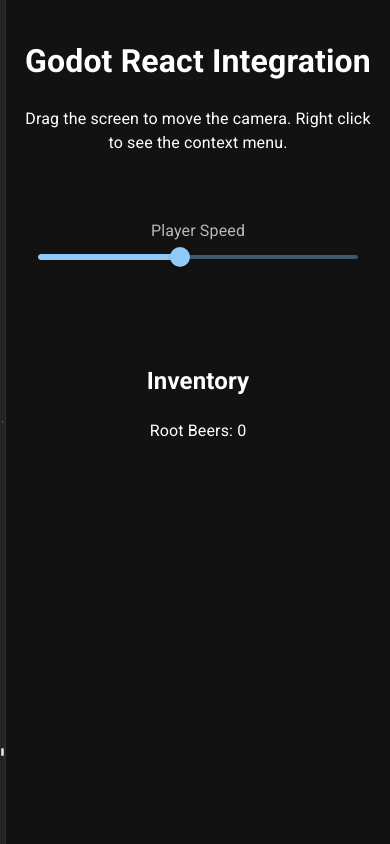
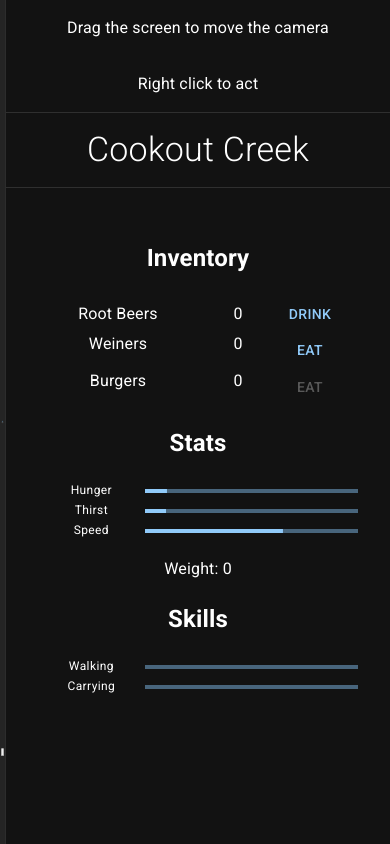
Before and after one commit to Ntropish/godot-react, a React (Vite) app: page / in a window 390 px wide. Built offline with nearby package versions, Linux system fonts and the light colour scheme; no server answers.

Commit message:
Add several stats and UI for them

```diff
--- a/public/game_build/index.html
+++ b/public/game_build/index.html
@@ -97,7 +97,7 @@
 
 		<script src="index.js"></script>
 		<script>
-const GODOT_CONFIG = {"args":[],"canvasResizePolicy":2,"ensureCrossOriginIsolationHeaders":true,"executable":"index","experimentalVK":false,"fileSizes":{"index.pck":7609536,"index.wasm":43016933},"focusCanvas":true,"gdextensionLibs":[]};
+const GODOT_CONFIG = {"args":[],"canvasResizePolicy":2,"ensureCrossOriginIsolationHeaders":true,"executable":"index","experimentalVK":false,"fileSizes":{"index.pck":11518512,"index.wasm":43016933},"focusCanvas":true,"gdextensionLibs":[]};
 const GODOT_THREADS_ENABLED = false;
 const engine = new Engine(GODOT_CONFIG);
 
--- a/src/App.tsx
+++ b/src/App.tsx
@@ -1,12 +1,20 @@
 import { useRef, useEffect, useState } from "react";
 
-import { Box, Stack, Slider, InputLabel, Divider } from "@mui/material";
+import {
+  Box,
+  Stack,
+  Divider,
+  Typography,
+  Button,
+  LinearProgress,
+} from "@mui/material";
 import "./App.css";
 import ContextMenu from "./ContextMenu";
 
 import { Action } from "./schema";
 import { useInventoryStore } from "./inventoryStore";
 import { useGameStore } from "./gameStore";
+import { useGame } from "./useGame";
 
 function App() {
   const iframeRef = useRef<HTMLIFrameElement>(null);
@@ -19,31 +27,27 @@
     anchorPosition: null,
   });
 
-  const rootBeers = useInventoryStore((state) => state.rootBeers);
+  useGame(iframeRef);
+
+  const rootBeers = useGameStore((state) => state.rootBeers);
+  const weiners = useGameStore((state) => state.weiners);
+  const burgers = useGameStore((state) => state.burgers);
+
+  const glucose = useGameStore((state) => state.glucose);
+
+  const speed = useGameStore((state) => state.speed);
+  const weight = useGameStore((state) => state.weight);
+
+  const hunger = useGameStore((state) => state.hunger);
+  const thirst = useGameStore((state) => state.thirst);
+  const walkingSkill = useGameStore((state) => state.walkingSkill);
+  const carryingSkill = useGameStore((state) => state.carryingSkill);
+
   const addToInventory = useInventoryStore((state) => state.addToInventory);
 
   const cameraLocation = useGameStore((state) => state.cameraLocation);
 
   const [actions, setActions] = useState<Action[]>([]);
-
-  const [playerSpeed, setPlayerSpeed] = useState(5);
-
-  useEffect(() => {
-    const iframe = iframeRef.current;
-    if (!iframe) return;
-
-    const iframeWindow = iframe.contentWindow;
-    if (!iframeWindow) return;
-
-    const message = {
-      type: "godot_set_player_speed",
-      payload: playerSpeed,
-    };
-
-    const serializedMessage = JSON.stringify(message);
-
-    iframeWindow.postMessage(serializedMessage, "*");
-  }, [playerSpeed]);
 
   useEffect(() => {
     const iframe = iframeRef.current;
@@ -83,16 +87,35 @@
         });
       } else if (event.data.type === "godot_onpickup") {
         const objectType = event.data.object_type;
+        const quantity = event.data.quantity || 1;
+
         if (objectType === "ROOT_BEER") {
-          addToInventory({
-            name: "ROOT_BEER",
-            quantity: 1,
-          });
+          useGameStore.setState((state) => ({
+            rootBeers: state.rootBeers + quantity,
+          }));
+        } else if (objectType === "WEINER") {
+          useGameStore.setState((state) => ({
+            weiners: state.weiners + quantity,
+          }));
+        } else if (objectType === "BURGER") {
+          useGameStore.setState((state) => ({
+            burgers: state.burgers + quantity,
+          }));
         }
       } else if (event.data.type === "godot_camera_position_update") {
         const { x, y, z } = event.data.position;
 
         useGameStore.setState({ cameraLocation: { x, y, z } });
+      } else if (event.data.type === "godot_location_update") {
+        const { x, y, z } = event.data.position;
+
+        useGameStore.setState({ location: { x, y, z } });
+      } else if (event.data.type === "godot_travel") {
+        const distance = event.data.distance;
+
+        useGameStore.setState((state) => ({
+          glucose: state.glucose - distance * 0.1,
+        }));
       }
     };
 
@@ -183,30 +206,15 @@
       </Box>
 
       <Stack sx={{ flex: "0 0 24rem" }}>
+        <p>Drag the screen to move the camera</p>
+        <p>Right click to act</p>
+        <Divider />
         <Box sx={{ m: 2 }}>
-          <h1>Godot React Integration</h1>
-
-          <p>
-            Drag the screen to move the camera. Right click to see the context
-            menu.
-          </p>
+          <Typography variant="h4" sx={{ fontWeight: 300 }}>
+            Cookout Creek
+          </Typography>
         </Box>
-
-        <Box
-          sx={{
-            m: 4,
-          }}
-        >
-          <InputLabel id="player-speed">Player Speed</InputLabel>
-          <Slider
-            aria-label="Player Speed"
-            value={playerSpeed}
-            onChange={(_, value) => setPlayerSpeed(value as number)}
-            min={1}
-            max={10}
-            valueLabelDisplay="auto"
-          />
-        </Box>
+        <Divider />
 
         <Box
           sx={{
@@ -214,7 +222,153 @@
           }}
         >
           <h2>Inventory</h2>
-          <p>Root Beers: {rootBeers}</p>
+          {/* <p>Root Beers: {rootBeers}</p> */}
+          <Stack direction="row" alignItems={"center"}>
+            <Typography
+              sx={{
+                flexBasis: "10rem",
+              }}
+            >
+              Root Beers
+            </Typography>
+            <Typography
+              sx={{
+                flexBasis: "5rem",
+              }}
+            >
+              {rootBeers}
+            </Typography>
+            <Button
+              onClick={() => {
+                useGameStore.setState((state) => ({
+                  rootBeers: state.rootBeers - 1,
+                  thirst: state.thirst - 10,
+                }));
+              }}
+            >
+              Drink
+            </Button>
+          </Stack>
+          {/* <p>Weiners: {weiners}</p> */}
+          <Stack direction="row">
+            <Typography
+              sx={{
+                flexBasis: "10rem",
+              }}
+            >
+              Weiners
+            </Typography>
+            <Typography
+              sx={{
+                flexBasis: "5rem",
+              }}
+            >
+              {weiners}
+            </Typography>
+            <Button
+              onClick={() => {
+                useGameStore.setState((state) => ({
+                  weiners: state.weiners - 1,
+                  hunger: state.hunger - 10,
+                }));
+              }}
+            >
+              Eat
+            </Button>
+          </Stack>
+          {/* <p>Burgers: {burgers}</p> */}
+          <Stack direction="row">
+            <Typography
+              sx={{
+                flexBasis: "10rem",
+              }}
+            >
+              Burgers
+            </Typography>
+            <Typography
+              sx={{
+                flexBasis: "5rem",
+              }}
+            >
+              {burgers}
+            </Typography>
+            <Button
+              disabled={burgers < 1 || hunger < 20}
+              onClick={() => {
+                useGameStore.setState((state) => ({
+                  burgers: state.burgers - 1,
+                  hunger: state.hunger - 20,
+                }));
+              }}
+            >
+              Eat
+            </Button>
+          </Stack>
+
+          <h2>Stats</h2>
+          {/* <p>Hunger: {hunger}</p> */}
+          <Stack direction="row" alignItems={"center"}>
+            <Typography variant="caption" flexBasis="10rem">
+              Hunger
+            </Typography>
+
+            <LinearProgress
+              variant="determinate"
+              value={hunger}
+              sx={{ width: "100%" }}
+            />
+          </Stack>
+          {/* <p>Thirst: {thirst}</p>
+           */}
+          <Stack direction="row" alignItems={"center"}>
+            <Typography variant="caption" flexBasis="10rem">
+              Thirst
+            </Typography>
+
+            <LinearProgress
+              variant="determinate"
+              value={thirst}
+              sx={{ width: "100%" }}
+            />
+          </Stack>
+          {/* <p>Speed: {speed}</p> */}
+          <Stack direction="row" alignItems={"center"}>
+            <Typography variant="caption" flexBasis="10rem">
+              Speed
+            </Typography>
+
+            <LinearProgress
+              variant="determinate"
+              value={(speed * 100) / 10}
+              sx={{ width: "100%" }}
+            />
+          </Stack>
+          <p>Weight: {weight}</p>
+
+          <h2>Skills</h2>
+          {/* <p>Walking Skill: {walkingSkill}</p> */}
+          {/* <p>Carrying Skill: {carryingSkill}</p> */}
+          <Stack direction="row" alignItems={"center"} sx={{}}>
+            <Typography variant="caption" sx={{ flexBasis: "10rem" }}>
+              Walking
+            </Typography>
+            <LinearProgress
+              variant="determinate"
+              value={walkingSkill}
+              sx={{ width: "100%" }}
+            ></LinearProgress>
+          </Stack>
+
+          <Stack direction="row" alignItems={"center"}>
+            <Typography variant="caption" sx={{ flexBasis: "10rem" }}>
+              Carrying
+            </Typography>
+            <LinearProgress
+              variant="determinate"
+              value={carryingSkill}
+              sx={{ width: "100%" }}
+            ></LinearProgress>
+          </Stack>
         </Box>
       </Stack>
     </Stack>
--- a/src/inventoryStore.ts
+++ b/src/inventoryStore.ts
@@ -4,11 +4,13 @@
 
 interface InventoryState {
   rootBeers: number;
+  weiners: number;
+  burgers: number;
   addToInventory: (item: Item) => void;
 }
 
 type Item = {
-  name: "ROOT_BEER";
+  name: "ROOT_BEER" | "WEINER" | "BURGER";
   quantity: number;
 };
 
@@ -16,9 +18,17 @@
   persist(
     (set) => ({
       rootBeers: 0,
+      weiners: 0,
+      burgers: 0,
       addToInventory: (item) => {
         if (item.name === "ROOT_BEER") {
           set((state) => ({ rootBeers: state.rootBeers + item.quantity }));
+        }
+        if (item.name === "WEINER") {
+          set((state) => ({ weiners: state.weiners + item.quantity }));
+        }
+        if (item.name === "BURGER") {
+          set((state) => ({ burgers: state.burgers + item.quantity }));
         }
       },
     }),
--- /dev/null
+++ b/src/useGame.ts
@@ -0,0 +1,112 @@
+import { useEffect, useRef, useMemo } from "react";
+import { useGameStore } from "./gameStore";
+
+const weights = {
+  rootBeer: 1.5,
+  weiner: 1,
+  burger: 1,
+};
+
+// interface GameState {
+//   rootBeers: number;
+//   weiners: number;
+//   burgers: number;
+//   hunger: number;
+//   thirst: number;
+//   walkingSkill: number;
+//   carryingSkill: number;
+//   location: { x: number; y: number; z: number } | null;
+//   cameraLocation: { x: number; y: number; z: number } | null;
+//   scene: string;
+// }
+
+export function useGame(iframeRef: React.RefObject<HTMLIFrameElement>) {
+  const rootBeers = useGameStore((state) => state.rootBeers);
+  const weiners = useGameStore((state) => state.weiners);
+  const burgers = useGameStore((state) => state.burgers);
+  const hunger = useGameStore((state) => state.hunger);
+  const thirst = useGameStore((state) => state.thirst);
+  const walkingSkill = useGameStore((state) => state.walkingSkill);
+  const carryingSkill = useGameStore((state) => state.carryingSkill);
+
+  const carriedWeight = useMemo(() => {
+    return (
+      rootBeers * weights.rootBeer +
+      weiners * weights.weiner +
+      burgers * weights.burger
+    );
+  }, [rootBeers, weiners, burgers]);
+
+  const unburdenedWeight = 20 + carryingSkill * 10;
+
+  // slow tick simulates passive metabolism
+  const intervalRef = useRef<number | null>(null);
+  useEffect(() => {
+    intervalRef.current = setInterval(() => {
+      const burden = Math.max(0, carriedWeight - unburdenedWeight);
+
+      // const metabolism = Math.max(
+      //   Math.min(100, (0.01 * glucose + 0.01 * hunger + 0.01 * thirst) / 3),
+      //   1
+      // );
+
+      const metabolism = clamp(100 - hunger, 1, 100);
+
+      const carryBurn = burden * 0.01;
+      const thirstDelta = 0.001 + carryBurn * 0.0001;
+
+      const hungerDelta = metabolism * 0.001;
+
+      const carryingSkillDelta = carryBurn * 0.1;
+
+      const baseWalkSpeed = 5;
+      const skillSpeedBoost = 0.1 * walkingSkill;
+      const quenchedSpeedBoost = (clamp(30 - thirst, 0, 100) / 30) * 3;
+      const burdenSpeedBurn = 0.1 * burden;
+      const metabolismFactor = metabolism / 100;
+
+      const minimumSpeed = 0.5 + 0.01 * walkingSkill;
+
+      console.log({
+        metabolismFactor,
+        burdenSpeedBurn,
+      });
+
+      const playerSpeed = Math.max(
+        minimumSpeed,
+        metabolismFactor * (baseWalkSpeed + skillSpeedBoost) +
+          quenchedSpeedBoost -
+          burdenSpeedBurn
+      );
+
+      useGameStore.setState((state) => ({
+        hunger: Math.max(Math.min(100, state.hunger + hungerDelta), 0),
+        thirst: Math.max(Math.min(100, state.thirst + thirstDelta), 0),
+        carryingSkill: state.carryingSkill + Math.max(0, carryingSkillDelta),
+        speed: playerSpeed,
+        weight: carriedWeight,
+      }));
+      const iframe = iframeRef.current;
+      if (!iframe) return;
+
+      const iframeWindow = iframe.contentWindow;
+      if (!iframeWindow) return;
+
+      const message = {
+        type: "godot_set_player_speed",
+        payload: playerSpeed,
+      };
+
+      const serializedMessage = JSON.stringify(message);
+      iframeWindow.postMessage(serializedMessage, "*");
+    }, 1000);
+    return () => {
+      if (intervalRef.current) {
+        clearInterval(intervalRef.current);
+      }
+    };
+  });
+}
+
+const clamp = (value: number, min: number, max: number) =>
+  Math.max(min, Math.min(max, value));
```
Also changed, not shown: src/gameStore.ts (+21 -6 lines), 1 other file (tests, documents, lock files or other folders).
